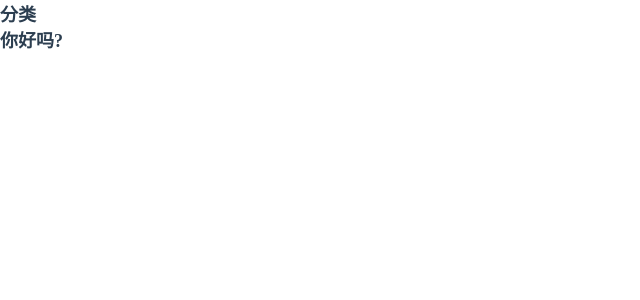
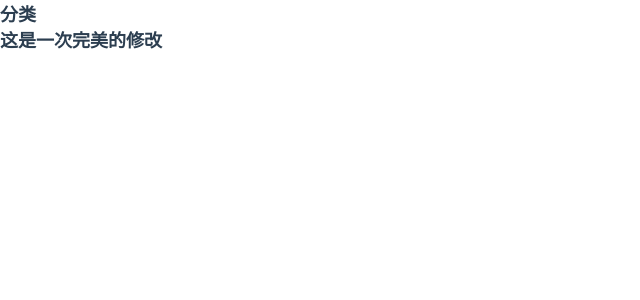
Before and after one commit to Dingshuang22/lijian, a Vue app: page /#/classify in a window 1280 px wide. Shown: the top 300 px of the page, without its empty margins (0-640 px from the left). Built offline with nearby package versions, Linux system fonts and the light colour scheme.

Commit message:
classify-title-change

```diff
--- a/src/pages/Classify.vue
+++ b/src/pages/Classify.vue
@@ -1,7 +1,7 @@
 <template>
     <div>
         <h2>分类</h2>
-        <h2>你好吗?</h2>
+        <h2>这是一次完美的修改</h2>
     </div>
 </template>
 
```
